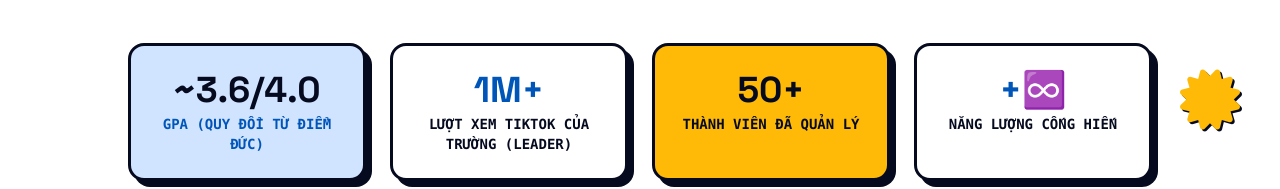
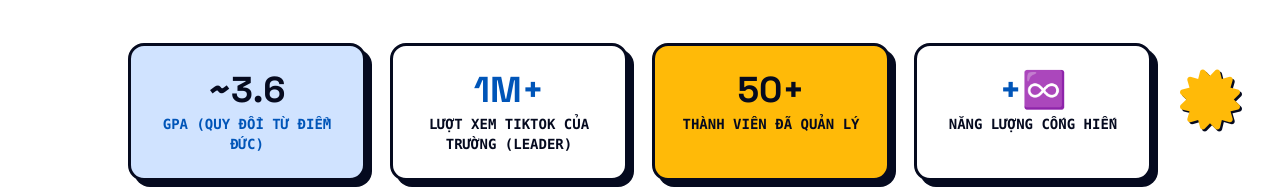
Before and after one commit to lucasnguynn/Portfolio-Nguyen-Dang-Quoc-Dat, a plain HTML site: page index.html in a window 1280 px wide. Shown: the part 779-968 px from the top of the page. Drawn offline with nearby package versions, Linux system fonts and the light colour scheme; a script that the page names is missing.

Commit message:
Update index.html

```diff
--- a/index.html
+++ b/index.html
@@ -228,7 +228,7 @@
                 <!-- Stats Grid -->
                 <div class="grid grid-cols-2 md:grid-cols-4 gap-6 mt-20 reveal">
                     <div class="neo-card p-6 text-center bg-brand-pastel">
-                        <div class="text-4xl font-display font-bold text-brand-black mb-1">~3.6/4.0</div>
+                        <div class="text-4xl font-display font-bold text-brand-black mb-1">~3.6</div>
                         <div class="text-sm font-bold font-mono text-brand-blue uppercase">GPA (Quy đổi từ điểm Đức)</div>
                     </div>
                     <div class="neo-card p-6 text-center bg-white">
```
